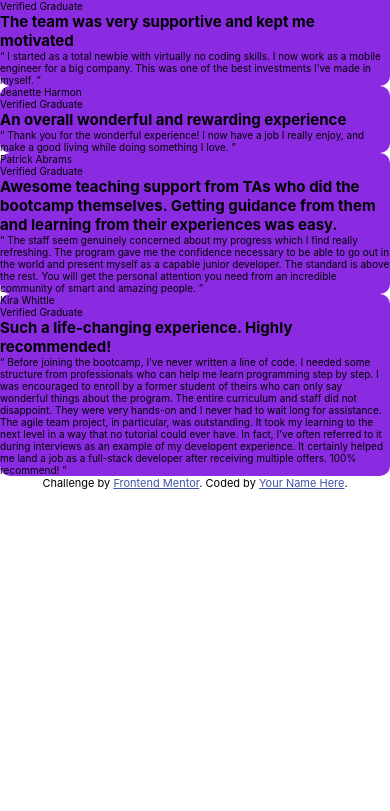
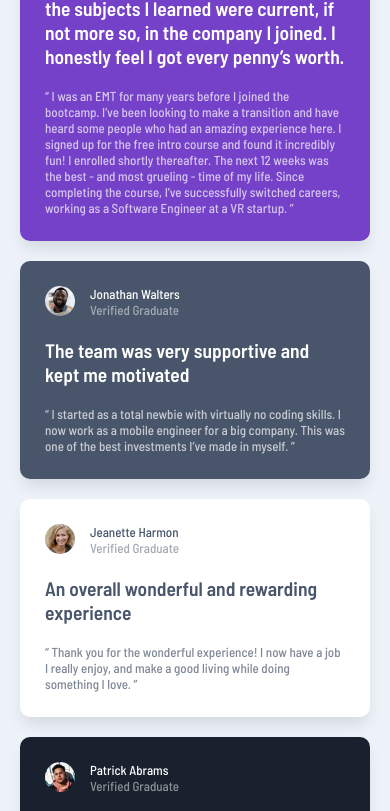
Before and after one commit to pedrohsouza/testimonials-grid-section, a plain HTML site: page index.html in a window 390 px wide. Shown: the part 165-976 px from the top of the page. Before the commit the page ends 844 px from the top, so only its background shows below. Drawn offline with Linux system fonts and the light colour scheme.

Commit message:
💄 Add mobile design draft

```diff
--- a/index.html
+++ b/index.html
@@ -37,16 +37,19 @@
   <body>
     <main>
       <section class="card card-1">
-        <p>Daniel Clifford</p>
-        <p>Verified Graduate</p>
+        <div class="card-header">
+          <img src="./images/image-daniel.jpg" alt="profile picture" />
+          <p class="name">Daniel Clifford</p>
+          <p class="badge">Verified Graduate</p>
+        </div>
 
-        <h2>
+        <h2 class="summary">
           I received a job offer mid-course, and the subjects I learned were
           current, if not more so, in the company I joined. I honestly feel I
           got every penny’s worth.
         </h2>
 
-        <p>
+        <p class="review-quote">
           “ I was an EMT for many years before I joined the bootcamp. I’ve been
           looking to make a transition and have heard some people who had an
           amazing experience here. I signed up for the free intro course and
@@ -58,12 +61,17 @@
       </section>
 
       <section class="card card-2">
-        <p>Jonathan Walters</p>
-        <p>Verified Graduate</p>
+        <div class="card-header">
+          <img src="./images/image-jonathan.jpg" alt="profile picture" />
+          <p class="name">Jonathan Walters</p>
+          <p class="badge">Verified Graduate</p>
+        </div>
 
-        <h2>The team was very supportive and kept me motivated</h2>
+        <h2 class="summary">
+          The team was very supportive and kept me motivated
+        </h2>
 
-        <p>
+        <p class="review-quote">
           “ I started as a total newbie with virtually no coding skills. I now
           work as a mobile engineer for a big company. This was one of the best
           investments I’ve made in myself. ”
@@ -71,28 +79,34 @@
       </section>
 
       <section class="card card-3">
-        <p>Jeanette Harmon</p>
-        <p>Verified Graduate</p>
+        <div class="card-header">
+          <img src="./images/image-jeanette.jpg" alt="profile picture" />
+          <p class="name">Jeanette Harmon</p>
+          <p class="badge">Verified Graduate</p>
+        </div>
 
-        <h2>An overall wonderful and rewarding experience</h2>
+        <h2 class="summary">An overall wonderful and rewarding experience</h2>
 
-        <p>
+        <p class="review-quote">
           “ Thank you for the wonderful experience! I now have a job I really
           enjoy, and make a good living while doing something I love. ”
         </p>
       </section>
 
       <section class="card card-4">
-        <p>Patrick Abrams</p>
-        <p>Verified Graduate</p>
+        <div class="card-header">
+          <img src="./images/image-patrick.jpg" alt="profile picture" />
+          <p class="name">Patrick Abrams</p>
+          <p class="badge">Verified Graduate</p>
+        </div>
 
-        <h2>
+        <h2 class="summary">
           Awesome teaching support from TAs who did the bootcamp themselves.
           Getting guidance from them and learning from their experiences was
           easy.
         </h2>
 
-        <p>
+        <p class="review-quote">
           “ The staff seem genuinely concerned about my progress which I find
           really refreshing. The program gave me the confidence necessary to be
           able to go out in the world and present myself as a capable junior
@@ -103,12 +117,17 @@
       </section>
 
       <section class="card card-5">
-        <p>Kira Whittle</p>
-        <p>Verified Graduate</p>
+        <div class="card-header">
+          <img src="./images/image-kira.jpg" alt="profile picture" />
+          <p class="name">Kira Whittle</p>
+          <p class="badge">Verified Graduate</p>
+        </div>
 
-        <h2>Such a life-changing experience. Highly recommended!</h2>
+        <h2 class="summary">
+          Such a life-changing experience. Highly recommended!
+        </h2>
 
-        <p>
+        <p class="review-quote">
           “ Before joining the bootcamp, I’ve never written a line of code. I
           needed some structure from professionals who can help me learn
           programming step by step. I was encouraged to enroll by a former
--- a/styles.css
+++ b/styles.css
@@ -21,8 +21,12 @@ img {
   /* ======= Primary ========= */
   --moderate-violet: hsl(263, 55%, 52%);
   --very-dark-grayish-blue: hsl(217, 19%, 35%);
+  --very-dark-grayish-blue-50: hsla(217, 19%, 35%, 0.5);
+  --very-dark-grayish-blue-70: hsla(217, 19%, 35%, 0.7);
   --very-dark-blackish-blue: hsl(219, 29%, 14%);
   --white: hsl(0, 0%, 100%);
+  --white-50: hsla(0, 0%, 100%, 0.5);
+  --white-70: hsla(0, 0%, 100%, 0.7);
 
   /* ======= Neutral ========= */
   --light-gray: hsl(0, 0%, 81%);
@@ -35,12 +39,106 @@ html {
 }
 
 body {
-  font-family: 'Inter', sans-serif;
-  background-color: var(--light-blue-100);
+  font-family: 'Barlow Semi Condensed', system-ui;
+  font-weight: 500;
+  font-style: normal;
+  font-size: 1.3rem;
+  background-color: var(--light-grayish-blue);
   margin: 0 auto;
+  height: 100vh;
+  padding: 6rem 2rem;
+
+  display: flex;
+  flex-direction: column;
+}
+
+main {
+  display: grid;
+  gap: 2rem;
 }
 
 .card {
   border-radius: 1rem;
-  background-color: blueviolet;
+  padding: 2.5rem;
+  box-shadow: 0px 10px 15px -3px rgba(0, 0, 0, 0.1);
+  display: flex;
+  flex-direction: column;
+  gap: 2rem;
+
+  & .card-header {
+    display: grid;
+    grid-template-areas:
+      'img name'
+      'img badge';
+    justify-content: start;
+    justify-items: start;
+    column-gap: 1.5rem;
+
+    & img {
+      border-radius: 50%;
+      width: 3rem;
+      grid-area: img;
+    }
+
+    & .name {
+      grid-area: name;
+    }
+
+    & .badge {
+      grid-area: badge;
+    }
+  }
 }
+
+.card-1 {
+  background-color: var(--moderate-violet);
+}
+
+.card-2 {
+  background-color: var(--very-dark-grayish-blue);
+}
+
+.card-4 {
+  background-color: var(--very-dark-blackish-blue);
+}
+
+.card-3,
+.card-5 {
+  background-color: var(--white);
+
+  & .name {
+    color: var(--very-dark-grayish-blue);
+  }
+
+  & .summary {
+    color: var(--very-dark-grayish-blue);
+  }
+
+  & .badge {
+    color: var(--very-dark-grayish-blue-50);
+  }
+
+  & .review-quote {
+    color: var(--very-dark-grayish-blue-70);
+  }
+}
+
+.card-1,
+.card-2,
+.card-4 {
+  & .name {
+    color: var(--white);
+  }
+
+  & .summary {
+    color: var(--white);
+  }
+
+  & .badge {
+    color: var(--white-50);
+  }
+
+  & .review-quote {
+    color: var(--white-70);
+  }
+}
```
